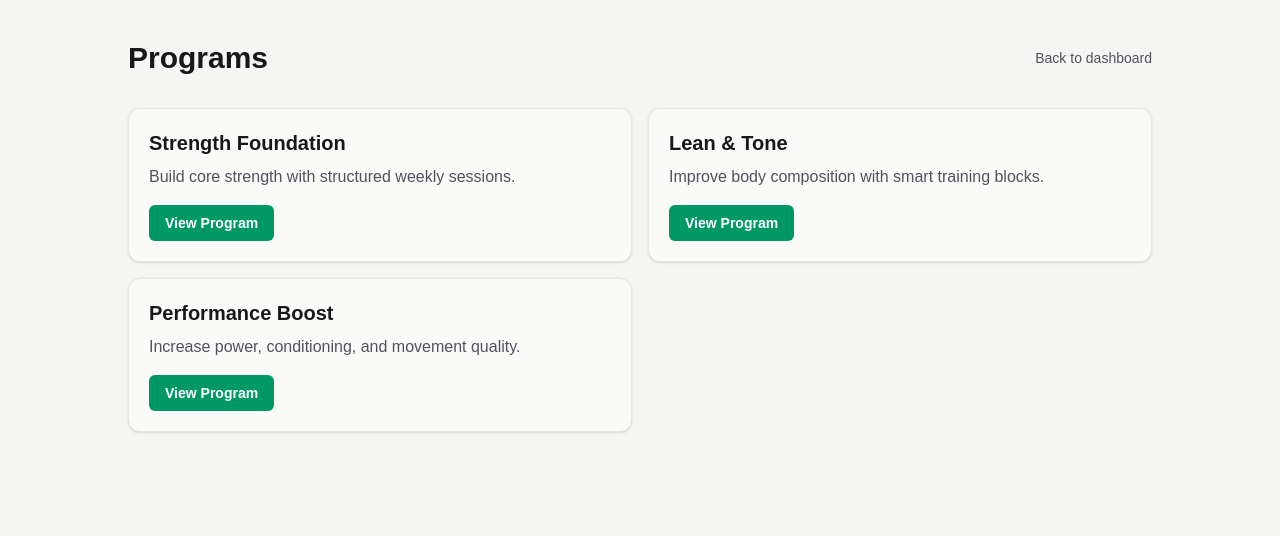
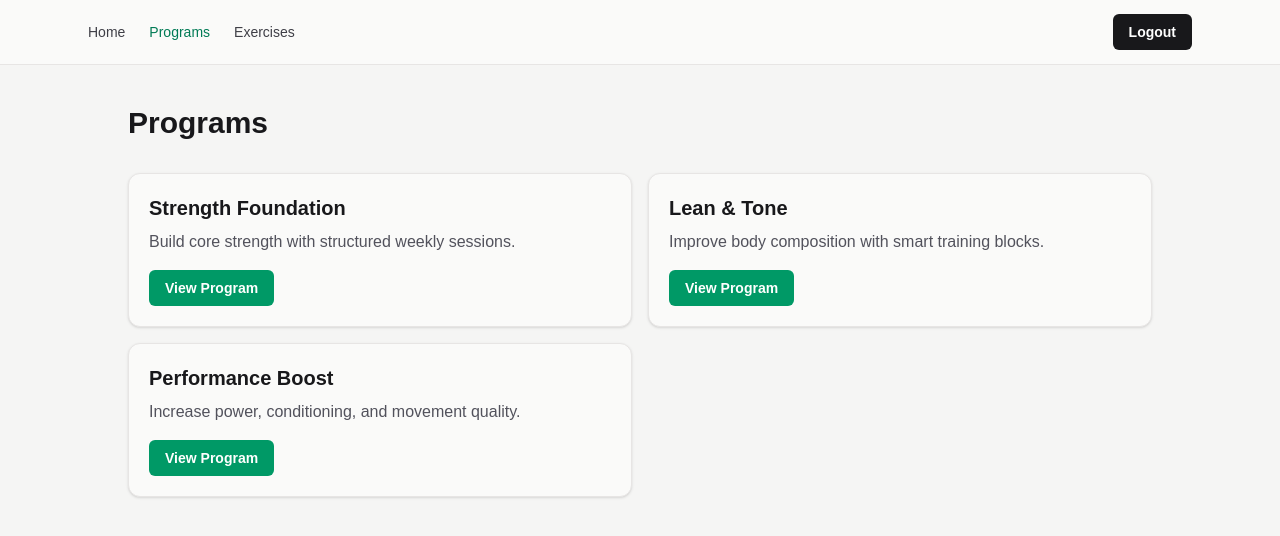
Before and after one commit to Alexandre-Cloete-Technologies/beshaped-webapp, a Next.js app: page /programs in a window 1280 px wide. Shown: the top 536 px of the page. Built offline with nearby package versions, Linux system fonts and the light colour scheme; no server answers; sample sign-in values are in the browser's storage.

Commit message:
add navbar for member area

```diff
--- /dev/null
+++ b/app/components/ProtectedNavbar.tsx
@@ -0,0 +1,63 @@
+"use client";
+
+import { signOut } from "firebase/auth";
+import Link from "next/link";
+import { usePathname, useRouter } from "next/navigation";
+import { useState } from "react";
+import { auth } from "../../lib/firebase";
+
+const navItems = [
+  { href: "/dashboard", label: "Home" },
+  { href: "/programs", label: "Programs" },
+  { href: "/exercises", label: "Exercises" },
+];
+
+export const ProtectedNavbar = () => {
+  const pathname = usePathname();
+  const router = useRouter();
+  const [isLoggingOut, setIsLoggingOut] = useState(false);
+
+  const handleLogout = async () => {
+    setIsLoggingOut(true);
+
+    try {
+      await signOut(auth);
+      router.replace("/login");
+    } finally {
+      setIsLoggingOut(false);
+    }
+  };
+
+  return (
+    <header className="border-b border-stone-200 bg-stone-50">
+      <nav className="mx-auto flex h-16 w-full max-w-6xl items-center justify-between px-6">
+        <div className="flex items-center gap-6">
+          {navItems.map((item) => {
+            const isActive = pathname === item.href || pathname.startsWith(`${item.href}/`);
+
+            return (
+              <Link
+                key={item.href}
+                href={item.href}
+                className={`text-sm font-medium transition ${
+                  isActive ? "text-emerald-700" : "text-zinc-700 hover:text-zinc-900"
+                }`}
+              >
+                {item.label}
+              </Link>
+            );
+          })}
+        </div>
+
+        <button
+          type="button"
+          onClick={handleLogout}
+          disabled={isLoggingOut}
+          className="rounded-md bg-zinc-900 px-4 py-2 text-sm font-semibold text-white transition hover:bg-zinc-700 disabled:cursor-not-allowed disabled:bg-zinc-400"
+        >
+          {isLoggingOut ? "Logging out..." : "Logout"}
+        </button>
+      </nav>
+    </header>
+  );
+};
--- a/app/dashboard/page.tsx
+++ b/app/dashboard/page.tsx
@@ -1,56 +1,17 @@
-"use client";
-
-import { onAuthStateChanged, signOut } from "firebase/auth";
 import Link from "next/link";
-import { useRouter } from "next/navigation";
-import { useEffect, useState } from "react";
-import { auth } from "../../lib/firebase";
+import { AuthGuard } from "../components/AuthGuard";
+import { ProtectedNavbar } from "../components/ProtectedNavbar";
 
 export default function DashboardPage() {
-  const router = useRouter();
-  const [isCheckingAuth, setIsCheckingAuth] = useState(true);
-  const [isLoggingOut, setIsLoggingOut] = useState(false);
-  const [userEmail, setUserEmail] = useState("");
-
-  useEffect(() => {
-    const unsubscribe = onAuthStateChanged(auth, (user) => {
-      if (!user) {
-        router.replace("/login");
-        return;
-      }
-
-      setUserEmail(user.email ?? "");
-      setIsCheckingAuth(false);
-    });
-
-    return () => unsubscribe();
-  }, [router]);
-
-  const handleLogout = async () => {
-    setIsLoggingOut(true);
-
-    try {
-      await signOut(auth);
-      router.replace("/login");
-    } finally {
-      setIsLoggingOut(false);
-    }
-  };
-
-  if (isCheckingAuth) {
   return (
-      <div className="flex min-h-screen items-center justify-center bg-stone-100 text-zinc-700">
-        Checking your session...
-      </div>
-    );
-  }
-
-  return (
-    <div className="flex min-h-screen items-center justify-center bg-stone-100 px-6 py-10">
-      <div className="w-full max-w-2xl rounded-2xl border border-stone-200 bg-stone-50 p-8 shadow-sm">
+    <AuthGuard>
+      <div className="min-h-screen bg-stone-100">
+        <ProtectedNavbar />
+        <main className="mx-auto max-w-2xl px-6 py-10">
+          <div className="rounded-2xl border border-stone-200 bg-stone-50 p-8 shadow-sm">
             <h1 className="text-3xl font-bold text-zinc-900">Welcome to your dashboard</h1>
             <p className="mt-3 text-zinc-600">
-          You are logged in{userEmail ? ` as ${userEmail}` : ""}.
+              Choose where you want to continue in your coaching portal.
             </p>
 
             <div className="mt-6 flex flex-wrap gap-3">
@@ -67,16 +28,9 @@ export default function DashboardPage() {
                 Open Exercises
               </Link>
             </div>
-
-        <button
-          type="button"
-          onClick={handleLogout}
-          disabled={isLoggingOut}
-          className="mt-8 rounded-lg bg-zinc-900 px-5 py-2.5 font-semibold text-white transition hover:bg-zinc-700 disabled:cursor-not-allowed disabled:bg-zinc-400"
-        >
-          {isLoggingOut ? "Logging out..." : "Log out"}
-        </button>
           </div>
+        </main>
       </div>
+    </AuthGuard>
   );
 }
--- a/app/exercises/[exerciseId]/page.tsx
+++ b/app/exercises/[exerciseId]/page.tsx
@@ -1,5 +1,6 @@
 import Link from "next/link";
 import { AuthGuard } from "../../components/AuthGuard";
+import { ProtectedNavbar } from "../../components/ProtectedNavbar";
 
 type ExerciseDetailPageProps = {
   params: Promise<{
@@ -19,7 +20,9 @@ export default async function ExerciseDetailPage({ params }: ExerciseDetailPageP
 
   return (
     <AuthGuard>
-      <main className="min-h-screen bg-stone-100 px-6 py-10">
+      <div className="min-h-screen bg-stone-100">
+        <ProtectedNavbar />
+        <main className="px-6 py-10">
           <div className="mx-auto max-w-4xl rounded-2xl border border-stone-200 bg-stone-50 p-8 shadow-sm">
             <h1 className="text-3xl font-bold text-zinc-900">{exerciseTitle}</h1>
             <p className="mt-4 text-zinc-600">
@@ -43,6 +46,7 @@ export default async function ExerciseDetailPage({ params }: ExerciseDetailPageP
             </div>
           </div>
         </main>
+      </div>
     </AuthGuard>
   );
 }
--- a/app/exercises/page.tsx
+++ b/app/exercises/page.tsx
@@ -1,5 +1,6 @@
 import Link from "next/link";
 import { AuthGuard } from "../components/AuthGuard";
+import { ProtectedNavbar } from "../components/ProtectedNavbar";
 
 const exercises = [
   { id: "push-up", name: "Push-up", focus: "Upper body strength" },
@@ -11,13 +12,12 @@ const exercises = [
 export default function ExercisesPage() {
   return (
     <AuthGuard>
-      <main className="min-h-screen bg-stone-100 px-6 py-10">
+      <div className="min-h-screen bg-stone-100">
+        <ProtectedNavbar />
+        <main className="px-6 py-10">
           <div className="mx-auto max-w-5xl">
             <div className="mb-8 flex items-center justify-between gap-4">
               <h1 className="text-3xl font-bold text-zinc-900">Exercises</h1>
-            <Link href="/dashboard" className="text-sm font-medium text-zinc-600 hover:text-zinc-900">
-              Back to dashboard
-            </Link>
             </div>
 
             <div className="grid gap-4 md:grid-cols-2">
@@ -36,6 +36,7 @@ export default function ExercisesPage() {
             </div>
           </div>
         </main>
+      </div>
     </AuthGuard>
   );
 }
--- a/app/programs/[programId]/page.tsx
+++ b/app/programs/[programId]/page.tsx
@@ -1,5 +1,6 @@
 import Link from "next/link";
 import { AuthGuard } from "../../components/AuthGuard";
+import { ProtectedNavbar } from "../../components/ProtectedNavbar";
 
 type ProgramDetailPageProps = {
   params: Promise<{
@@ -19,7 +20,9 @@ export default async function ProgramDetailPage({ params }: ProgramDetailPagePro
 
   return (
     <AuthGuard>
-      <main className="min-h-screen bg-stone-100 px-6 py-10">
+      <div className="min-h-screen bg-stone-100">
+        <ProtectedNavbar />
+        <main className="px-6 py-10">
           <div className="mx-auto max-w-4xl rounded-2xl border border-stone-200 bg-stone-50 p-8 shadow-sm">
             <h1 className="text-3xl font-bold text-zinc-900">{programTitle}</h1>
             <p className="mt-4 text-zinc-600">
@@ -43,6 +46,7 @@ export default async function ProgramDetailPage({ params }: ProgramDetailPagePro
             </div>
           </div>
         </main>
+      </div>
     </AuthGuard>
   );
 }
--- a/app/programs/page.tsx
+++ b/app/programs/page.tsx
@@ -1,5 +1,6 @@
 import Link from "next/link";
 import { AuthGuard } from "../components/AuthGuard";
+import { ProtectedNavbar } from "../components/ProtectedNavbar";
 
 const programs = [
   {
@@ -22,13 +23,12 @@ const programs = [
 export default function ProgramsPage() {
   return (
     <AuthGuard>
-      <main className="min-h-screen bg-stone-100 px-6 py-10">
+      <div className="min-h-screen bg-stone-100">
+        <ProtectedNavbar />
+        <main className="px-6 py-10">
           <div className="mx-auto max-w-5xl">
             <div className="mb-8 flex items-center justify-between gap-4">
               <h1 className="text-3xl font-bold text-zinc-900">Programs</h1>
-            <Link href="/dashboard" className="text-sm font-medium text-zinc-600 hover:text-zinc-900">
-              Back to dashboard
-            </Link>
             </div>
 
             <div className="grid gap-4 md:grid-cols-2">
@@ -47,6 +47,7 @@ export default function ProgramsPage() {
             </div>
           </div>
         </main>
+      </div>
     </AuthGuard>
   );
 }
```
Lines whose indentation alone changed are shown as unchanged.
